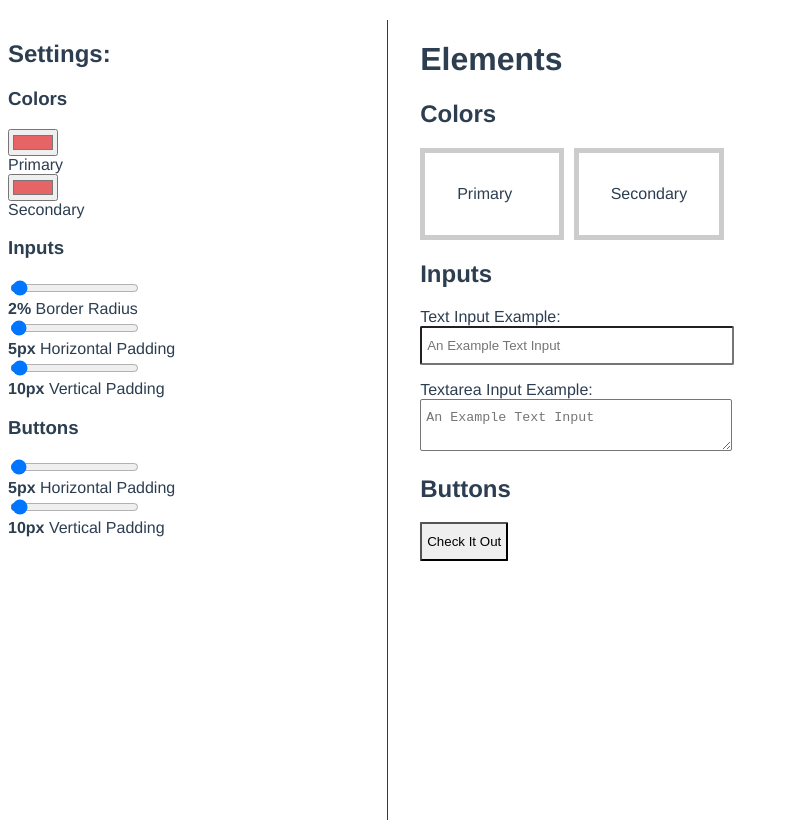
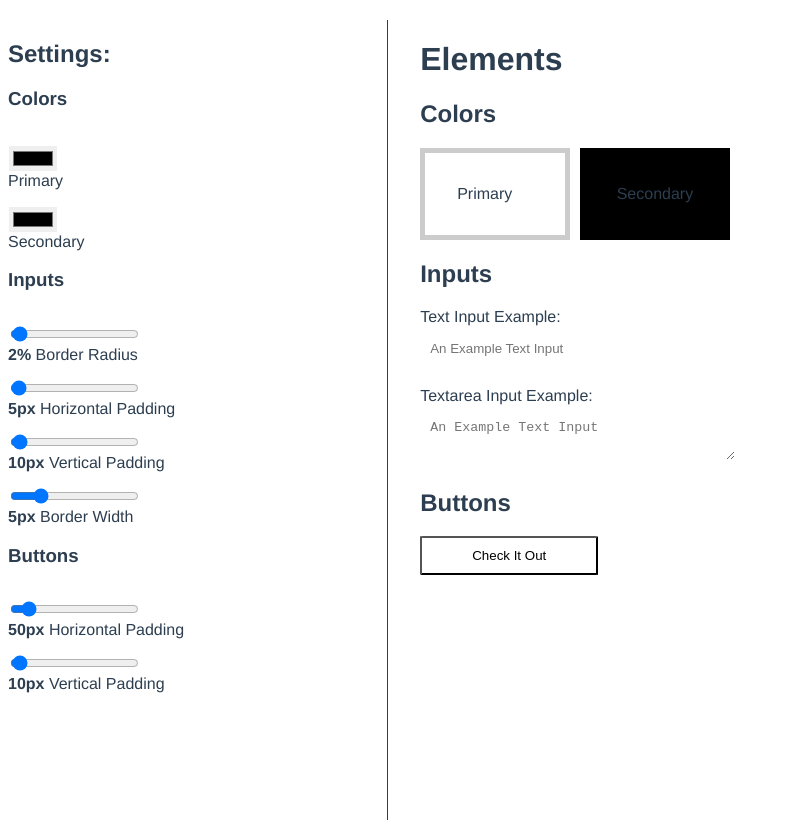
Before and after one commit to drinkingtheink/form-styler, a Vue app: page / in a window 1280 px wide. Shown: the whole page, without its empty margins (0-789 px from the left). Built offline with nearby package versions, Linux system fonts and the light colour scheme.

Commit message:
colors wip

```diff
--- a/src/components/AppStage.vue
+++ b/src/components/AppStage.vue
@@ -9,7 +9,6 @@
         type="color"
         id="primaryColorInput"
         name="primaryColorInput"
-        value="#e66465"
       />
       <label for="primaryColorInput">Primary</label>
 
@@ -18,7 +17,6 @@
         type="color"
         id="secondaryColorInput"
         name="secondaryColorInput"
-        value="#e66465"
       />
       <label for="secondaryColorInput">Secondary</label>
 
@@ -56,6 +54,17 @@
       />
       <label for="vertPaddingInput"><strong>{{ inputVertPadding }}px</strong> Vertical Padding</label>
 
+      <input
+        @input="handleInputBorderWidthUpdate"
+        type="range"
+        id="inputBorderWidthInput"
+        name="inputBorderWidthInput"
+        min="0"
+        max="50"
+        value="10"
+      />
+      <label for="inputBorderWidthInput"><strong>{{ inputBorderWidth }}px</strong> Border Width</label>
+
       <h3>Buttons</h3>
 
       <input
@@ -65,7 +74,7 @@
         name="btnHorPaddingInput"
         min="0"
         max="500"
-        value="5"
+        value="50"
       />
       <label for="btnHorPaddingInput"><strong>{{ btnHorPadding }}px</strong> Horizontal Padding</label>
 
@@ -91,15 +100,13 @@
       />
 
       <Inputs
-        :borderColor="borderColor"
         :borderRadius="borderRadius"
-        :borderWidth="borderWidth"
+        :borderWidth="inputBorderWidth"
         :inputHorPadding="inputHorPadding"
         :inputVertPadding="inputVertPadding"
       />
 
       <Buttons
-        :borderColor="borderColor"
         :borderRadius="borderRadius"
         :borderWidth="borderWidth"
         :btnHorPadding="btnHorPadding"
@@ -127,11 +134,10 @@ export default {
   data() {
     return {
       borderRadius: 2,
-      borderWidth: 0,
-      borderColor: 0,
+      inputBorderWidth: 5,
       inputHorPadding: 5,
       inputVertPadding: 10,
-      btnHorPadding: 5,
+      btnHorPadding: 50,
       btnVertPadding: 10,
       color: {
         primary: null,
@@ -163,6 +169,9 @@ export default {
       this.color.secondary = e.target.value;
       document.documentElement.style.setProperty('--secondary', e.target.value);
     },
+    handleInputBorderWidthUpdate(e) {
+      this.inputBorderWidth = e.target.value;
+    },
   }
 }
 </script>
@@ -182,4 +191,8 @@ main {
   border-left: 1px solid;
   height: 100vh;
 }
+
+.controls input {
+  margin-top: 1rem;
+}
 </style>
--- a/src/components/Buttons.vue
+++ b/src/components/Buttons.vue
@@ -2,7 +2,7 @@
   <div class="buttons-collection">
       <h2>Buttons</h2>
 
-      <section>
+      <section class="buttons-gallery">
         <button :style="btnStyles">Check It Out</button>
       </section>
   </div>
@@ -14,7 +14,6 @@ export default {
   props: {
     borderRadius: String,
     borderWidth: String,
-    borderColor: String,
     btnHorPadding: String,
     btnVertPadding: String,
   },
@@ -29,9 +28,13 @@ export default {
 }
 </script>
 
-<style scoped>
-section {
+<style>
+.buttons-gallery {
     margin: 1rem 0;
 }
 
+button {
+    background-color: var(--primary);
+    color: var(--secondary);
+}
 </style>
--- a/src/components/Colors.vue
+++ b/src/components/Colors.vue
@@ -3,8 +3,8 @@
     <h2>Colors</h2>
 
     <section>
-        <div :style="primaryStyles" class="color-swatch primary">Primary</div>
-        <div :style="secondaryStyles" class="color-swatch secondary">Secondary</div>
+        <div class="color-swatch primary">Primary</div>
+        <div class="color-swatch secondary">Secondary</div>
     </section>
   </div>
 </template>
@@ -16,18 +16,6 @@ export default {
       primary: String,
       secondary: String,
   },
-  computed: {
-      primaryStyles() {
-          return {
-              'backgroundColor': `${this.primary}`
-          }
-      },
-      secondaryStyles() {
-          return {
-              'backgroundColor': `${this.secondary}`
-          }
-      },
-  }
 }
 </script>
 
@@ -42,4 +30,12 @@ section {
     margin-right: 10px;
     border: 5px solid rgba(0,0,0,0.2);
 }
+
+.primary {
+    background-color: var(--primary);
+}
+
+.secondary {
+    background-color: var(--secondary);
+}
 </style>
--- a/src/components/Inputs.vue
+++ b/src/components/Inputs.vue
@@ -30,7 +30,6 @@ export default {
   props: {
     borderRadius: String,
     borderWidth: String,
-    borderColor: String,
     inputHorPadding: String,
     inputVertPadding: String,
   },
@@ -39,15 +38,19 @@ export default {
           return {
               'borderRadius': `${this.borderRadius}px`,
               'padding': `${this.inputVertPadding}px ${this.inputHorPadding}px`,
+              'border': `${this.borderWidth}px solid`
           }
       }
   }
 }
 </script>
 
-<style scoped>
+<style>
 section {
     margin: 1rem 0;
 }
 
+input, textarea {
+    border-color: var(--primary) !important;
+}
 </style>
```
